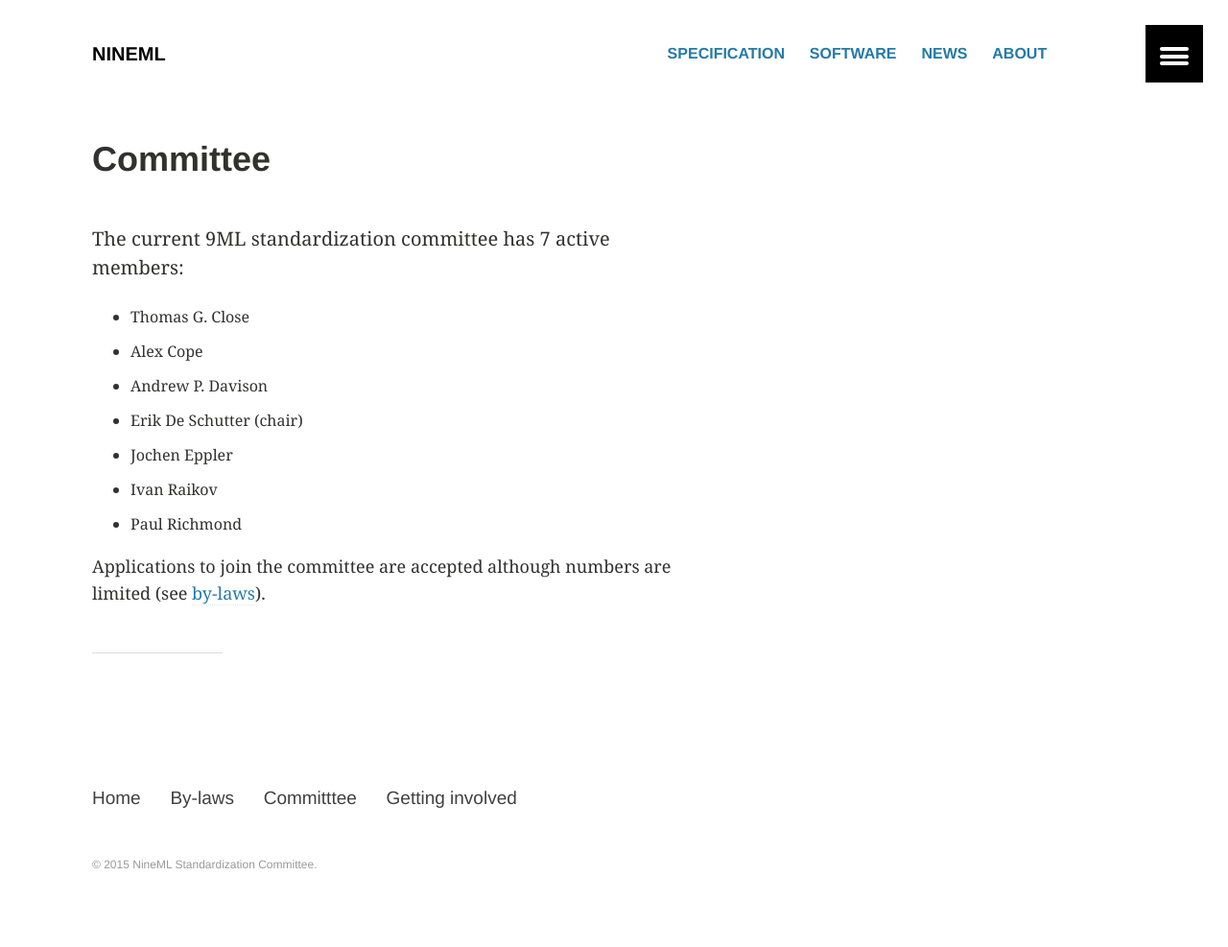
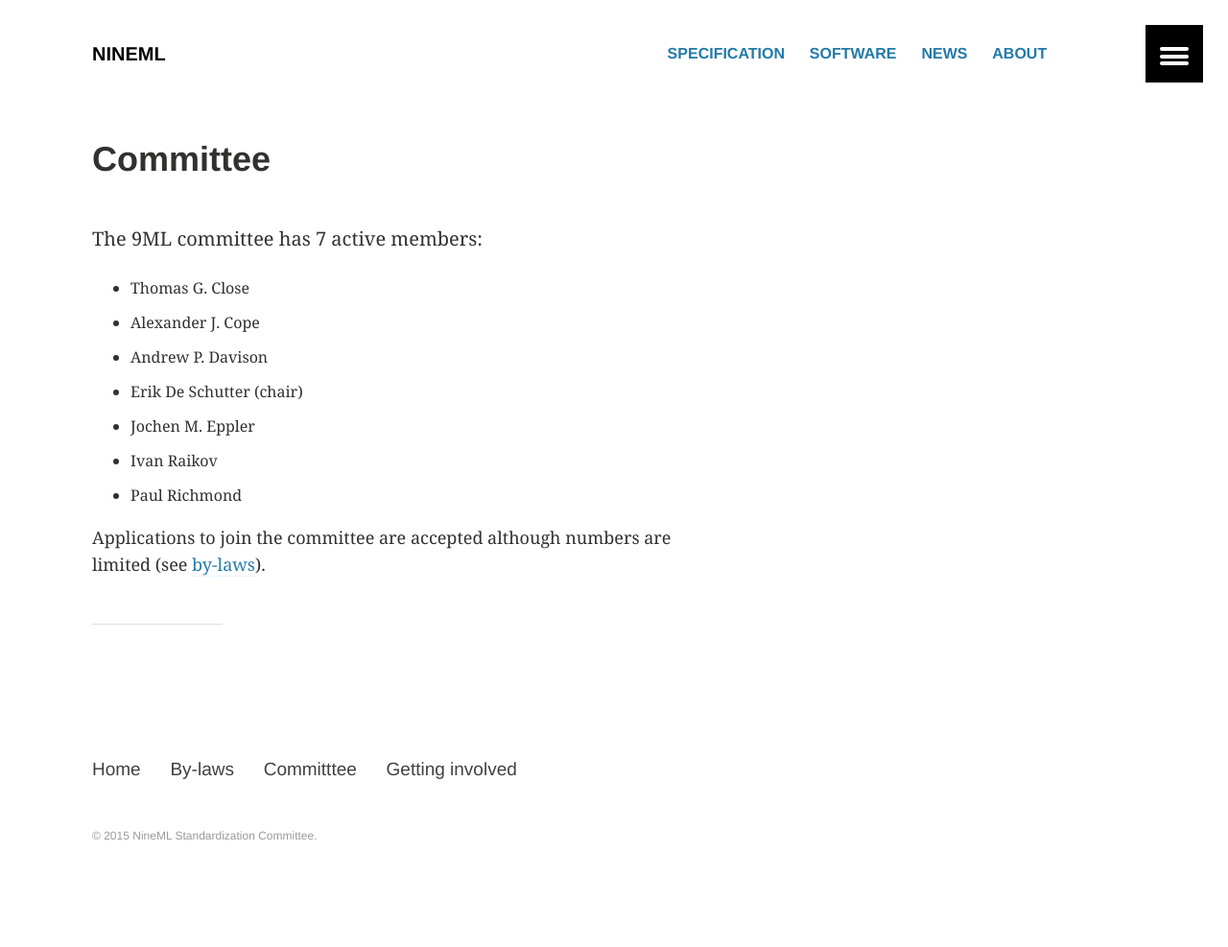
Before and after one commit to INCF/nineml-spec, a Jekyll site: the page built from committee/index.md, in a window 1280 px wide. Shown: the whole page at 96% size. Built offline with Jekyll 4.4.1, drawn with Linux system fonts in a browser that asks for light colours; after the commit the page ends 957 px from its top, so only the background shows below that.

```diff
--- a/committee/index.md
+++ b/committee/index.md
@@ -10,13 +10,13 @@ share: false
 toc: false
 ---
 
-The current 9ML standardization committee has 7 active members:
+The 9ML committee has 7 active members:
 
 * Thomas G. Close
-* Alex Cope
+* Alexander J. Cope
 * Andrew P. Davison
 * Erik De Schutter (chair)
-* Jochen Eppler
+* Jochen M. Eppler
 * Ivan Raikov
 * Paul Richmond
 
```
Also changed, not shown: _posts/software/0001-01-01-lib9ml.md (+2 -0 lines), _posts/software/0001-01-01-nemo.md (+2 -0 lines), _posts/software/0001-01-01-neurotune.md (+2 -0 lines), _posts/software/0001-01-01-pynn.md (+2 -0 lines).
